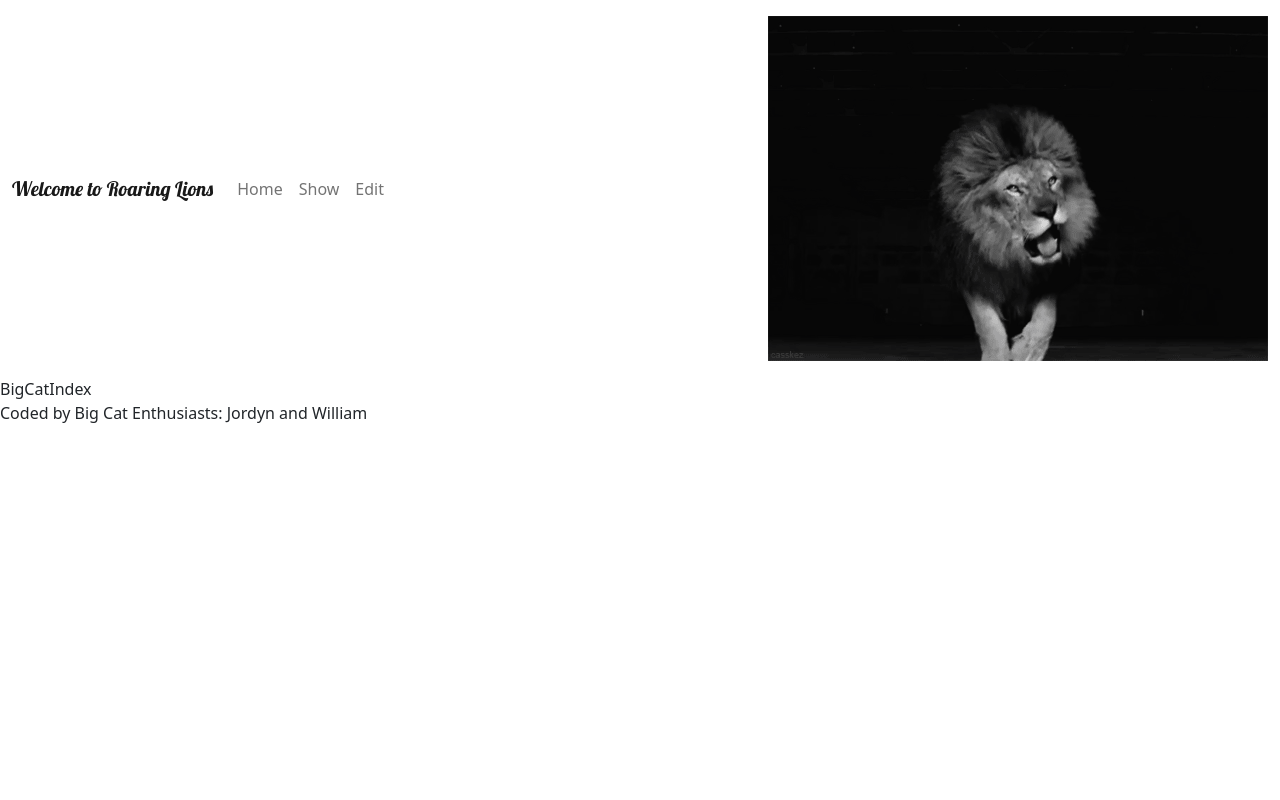
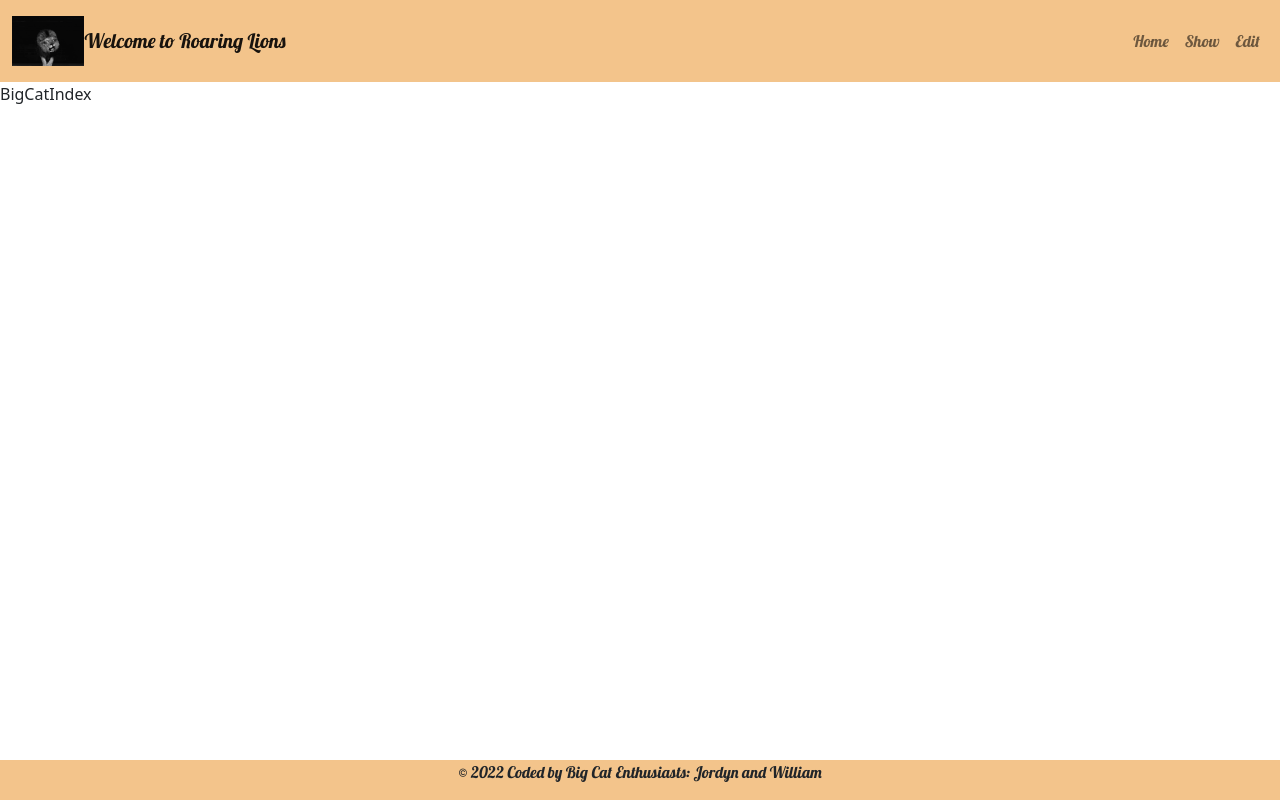
Before and after one commit to jordyneajensen/cat-tinder-frontend-roaring-lions-william-jordyn, a React (Create React App) app: page /bigcatindex in a window 1280 px wide. Built offline with nearby package versions, Linux system fonts and the light colour scheme.

Commit message:
styling added, export fixed on read-functionality branch

```diff
--- a/src/App.css
+++ b/src/App.css
@@ -8,4 +8,37 @@
 }
 .roaring-lions-header {
     font-family: 'Lobster';
+    text-align: center;
 }
+
+.header-container {
+    background-color: rgb(243, 196, 139);
+    font-family: 'Lobster';
+    width: 100%;
+}
+.lion-gif {
+    height: 50px;
+    display: flex;
+}
+.not-found {
+    font-family: 'Lobster';
+    text-align: center;
+}
+.lion-not-found {
+    height: 700px;
+    width: 100%;
+    opacity: 0.50;
+    background-image: url("https://unsplash.com/photos/8oLnCRz7hwM");
+    background-size: cover;
+}
+
+.footer {
+    font-family: 'Lobster';
+    text-align: center;
+    display: flex;
+    justify-content: center;
+    width: 100%;
+    background-color: rgb(243, 196, 139);
+    bottom: 0;
+    position: fixed;
+}
--- a/src/components/Footer.js
+++ b/src/components/Footer.js
@@ -4,9 +4,9 @@
   render() {
     return (
       <>
-       <footer>
-         Coded by Big Cat Enthusiasts: Jordyn and William
-       </footer>
+       <div className="footer">
+         <p>© 2022 Coded by Big Cat Enthusiasts: Jordyn and William</p>
+       </div>
       </>
     )
   }
--- a/src/components/Header.js
+++ b/src/components/Header.js
@@ -25,10 +25,11 @@
   return (
     <div className="header-container">
       <Navbar {...args} className="navbar-expand">
+      <NavbarText><img src={lion} className="lion-gif" margin="10px"/></NavbarText>
         <NavbarBrand href="/" className="roaring-lions-header">Welcome to Roaring Lions</NavbarBrand>
         <NavbarToggler onClick={toggle} />
         <Collapse isOpen={isOpen} navbar>
-          <Nav className="me-auto" navbar>
+          <Nav className="ms-auto" navbar>
             <NavItem>
               <NavLink href="/">Home</NavLink>
             </NavItem>
@@ -39,7 +40,7 @@
               <NavLink href="/bigcatnew">Edit</NavLink>
             </NavItem>
           </Nav>
-          <NavbarText><img src={lion} className="lion-gif"/></NavbarText>
+
         </Collapse>
       </Navbar>
     </div>
--- a/src/pages/NotFound.js
+++ b/src/pages/NotFound.js
@@ -1,11 +1,14 @@
 import React, { Component } from 'react'
+import notfoundlion from '../assets/notfoundlion.jpg'
 
-export class NotFound extends Component {
+class NotFound extends Component {
   render() {
     return (
       <>
+      <div className="not-found">
         <h1>Being Brave Doesn't Mean You Go looking For Trouble -- Mufasa</h1>
-        <button>Click here to navigate back to home page</button>
+        <img className="lion-not-found" src={notfoundlion}/>
+      </div>
       </>
     )
   }
```
Also changed, not shown: 2 other files (tests, documents, lock files or other folders).
